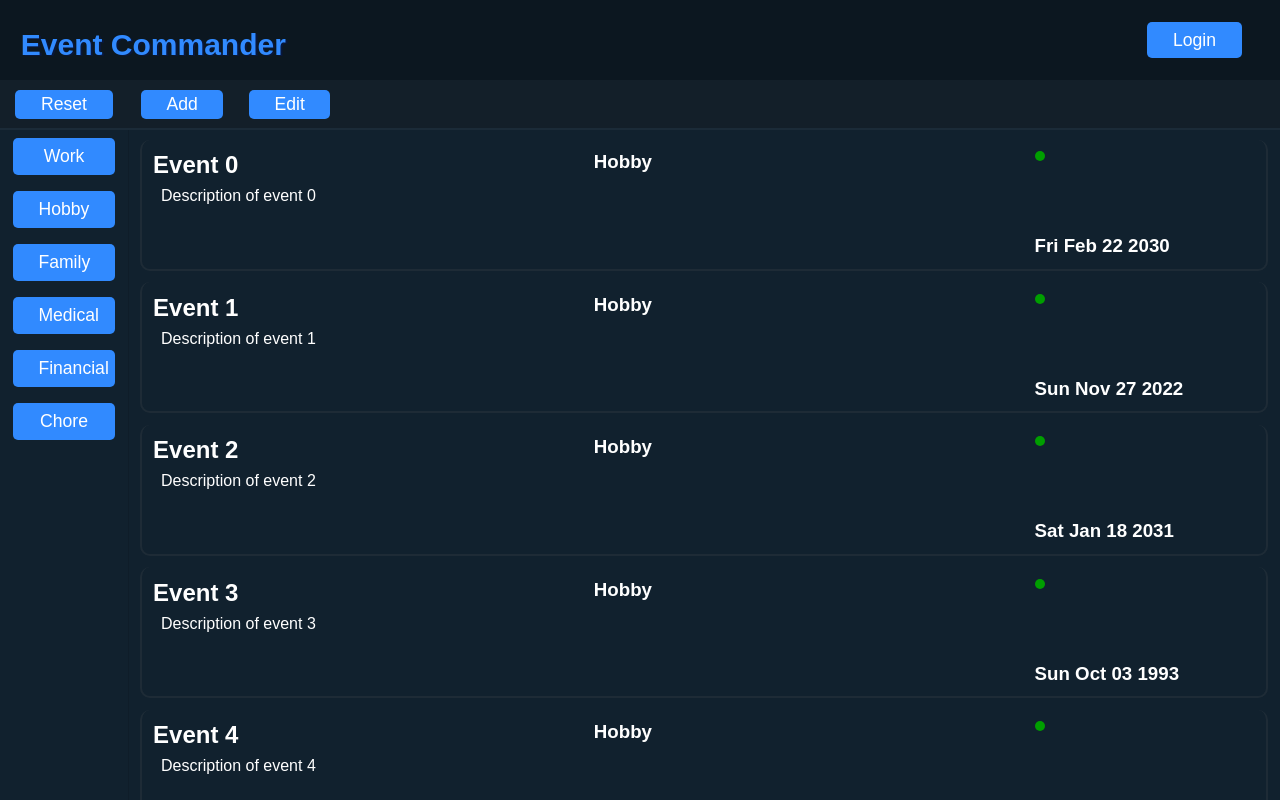
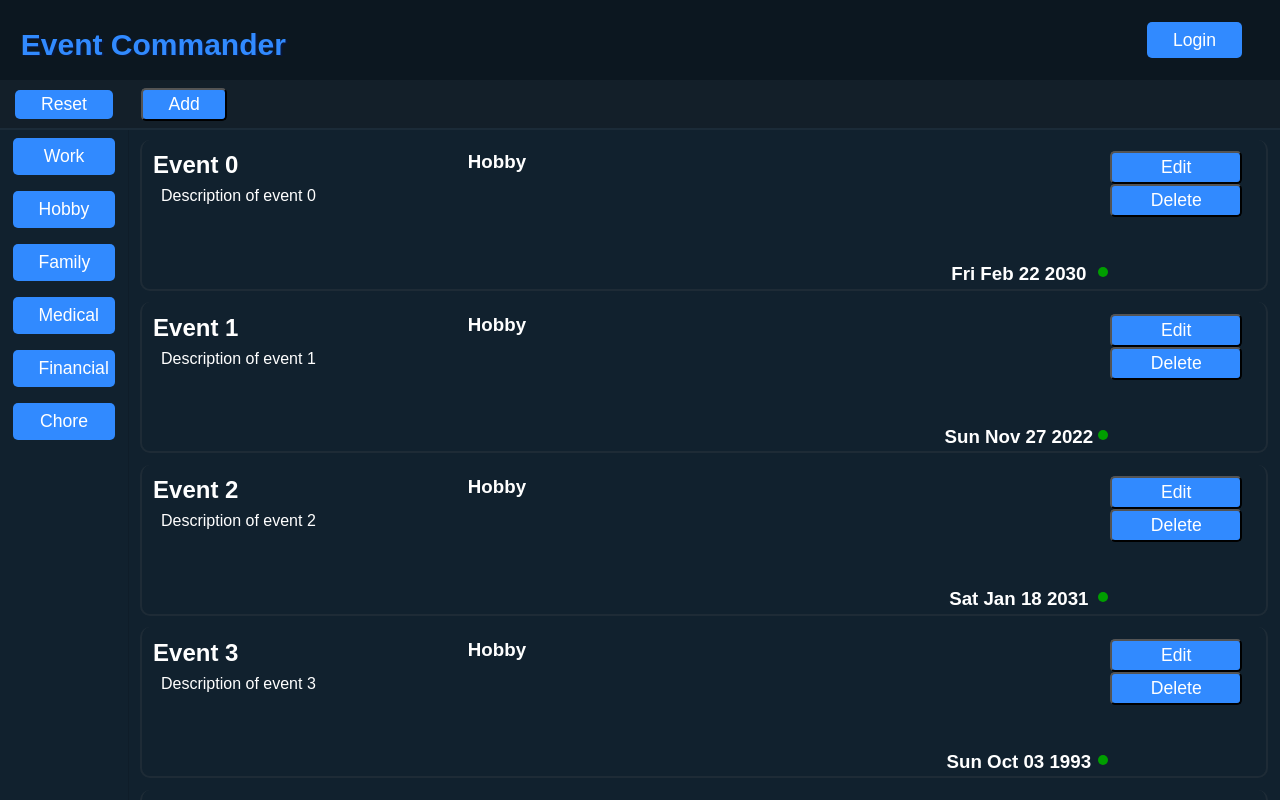
Before and after one commit to Stihl/EventCommander, an Angular app: page / in a window 1280 px wide. Built offline with nearby package versions, Linux system fonts and the light colour scheme.

Commit message:
added service function to pass add event data to events array in core service

```diff
--- /dev/null
+++ b/db.json
@@ -0,0 +1,60 @@
+{
+    "events": [
+        {
+            "id": 1,
+            "title": "First Event ",
+            "description": "A short Description of the first event",
+            "category": "Hobby",
+            "eventDate": 421422421421
+        },
+        {
+            "id": 2,
+            "title": "Second Time",
+            "description": "We are here at the second event",
+            "category": "Chore",
+            "eventDate": 8080823123220
+        },
+        {
+            "id": 3,
+            "title": "Third ",
+            "description": "If only i had an AI that could generate these for me.",
+            "category": "Work",
+            "eventDate": 421422421421
+        },
+        {
+            "id": 4,
+            "title": "Quad",
+            "description": "Cycle, Or better known as a car.",
+            "category": "Hobby",
+            "eventDate": 8080823123220
+        },
+        {
+            "id": 5,
+            "title": "Cinco",
+            "description": "De mayo",
+            "category": "Family",
+            "eventDate": 8080823123220
+        },
+        {
+            "id": 6,
+            "title": "Hex",
+            "description": "not the devil machines again",
+            "category": "Financial",
+            "eventDate": 421422421421
+        },
+        {
+            "id": 7,
+            "title": "okay",
+            "description": "Help me chat gipitee",
+            "category": "Medical",
+            "eventDate": 8080823123220
+        }
+    ],
+    "categories": [
+        {"category":"Work"},
+        {"category":"Hobby"},
+        {"category":"Family"},
+        {"category":"Medical"},
+        {"category":"Financial"},
+        {"category":"Chore"}]
+}
--- a/package.json
+++ b/package.json
@@ -20,6 +20,7 @@
     "@angular/router": "^17.1.0",
     "@ng-bootstrap/ng-bootstrap": "^16.0.0-rc.2",
     "bootstrap": "^5.3.2",
+    "json-server": "^1.0.0-alpha.23",
     "rxjs": "~7.8.0",
     "tslib": "^2.3.0",
     "zone.js": "~0.14.3"
--- a/src/app/app.component.ts
+++ b/src/app/app.component.ts
@@ -2,6 +2,9 @@ import { Component, NgModule } from '@angular/core';
 import { EventsListComponent } from './events-list/events-list.component';
 import { FilterListComponent } from './filter-list/filter-list.component';
 import { NgIf, NgFor } from '@angular/common';
+import { Observable, Subscription, interval, of } from 'rxjs';
+import { calEvent } from './event';
+import { Location } from '@angular/common';
 
 @Component({
   selector: 'app-root',
@@ -13,7 +16,37 @@ export class AppComponent {
   loggedIn = false;
    //Im not sure that this is how we want to accomplish this. but maybe it can allow for events to be editted or removed by a bool.
   filterHost:string ="";
+  private firstObsSub: Subscription = new Subscription();
 
+  ngOnInit(){
+     /* this.firstObsSub = interval(1000).subscribe(count=>{
+      console.log(count);
+    }); */
+
+    /* const customInterObser = new Observable((observer)=>{
+      let count = 0;
+      setInterval(()=>{
+        observer.next(count);
+        if(count > 3){
+          observer.error(new Error('count is greater 3!'));
+        }
+        count++;
+      },1000);
+    });
+
+    this.firstObsSub = customInterObser.subscribe({
+      next: (data)=>{
+        data:console.log(data)
+      },
+      error:(error)=>{
+        alert(error.message)
+      }
+    }); */
+  }
+
+  ngOnDestroy():void{
+    /* this.firstObsSub.unsubscribe(); */
+  }
   //Should probably create a modal to enter the information
   addEvent(){
 
@@ -30,4 +63,5 @@ export class AppComponent {
     this.filterHost = filter;
   }
 
+
 }
--- a/src/app/events-list/events-list.component.css
+++ b/src/app/events-list/events-list.component.css
@@ -10,24 +10,7 @@
 #events-list::-webkit-scrollbar {
     display: none;
 }
-.event-future-indicator{
-    display: block;
-    border-radius: 5px;
-    width: 10px;
-    height: 10px;
-    background-color: rgb(0, 158, 0);
-    grid-column: 4;
-    grid-row: 4;
-}
-.event-past-indicator{
-    display: block;
-    border-radius: 5px;
-    width: 10px;
-    height: 10px;
-    background-color: rgb(255, 196, 0);
-    grid-column: 4;
-    grid-row: 4;
-}
+
 
 .event-body{
     margin: 1%;
@@ -36,8 +19,8 @@
     border:2px solid rgba(105, 105, 105, 0.158);
     border-top: none;
     display: grid;
-    grid-template-columns: 1fr 1fr .5fr;
-    grid-template-rows: 1fr 2fr .5fr;
+    grid-template-columns: 1fr 1fr 1fr .5fr;
+    grid-template-rows: 1fr 2fr 1fr .5fr;
 
 }
 .event-body:hover {
@@ -55,16 +38,56 @@
 .event-category{
     grid-column: 2;
     grid-row: 1;
+
 }
 .event-desc{
     padding: 1vh;
-    grid-row: 2;
+    grid-row-start: 2;
+    grid-row-end: span 2;
     grid-column-start: 1;
-    grid-column-end: span 4;
+    grid-column-end: span 3;
+
 }
 .event-time{
-    grid-row: 3;
-    grid-column: 3;
+    grid-row-start: 4;
+    grid-row-end: span 4;
+    grid-column-start: 3;
+    grid-column-end: span 3;
+    display: flex;
+    justify-self: center;
+}
+.tense-indicator{
+    display: flex;
+    grid-column-start: 4;
+    grid-column-end: span 4;
+    grid-row-start: 3;
+    grid-row-end: span 4;
+    justify-self: start;
+    align-self: end;
+}
+.event-future-indicator{
+    display: block;
+    border-radius: 5px;
+    width: 10px;
+    height: 10px;
+    background-color: rgb(0, 158, 0);
+
+}
+.event-past-indicator{
+    display: block;
+    border-radius: 5px;
+    width: 10px;
+    height: 10px;
+    background-color: rgb(255, 196, 0);
+}
+.event-options{
+    grid-row-start: 1;
+    grid-row-end: span 2;
+    grid-column: 4;
+    display:flex;
+    flex-wrap: wrap;
+    justify-items: center;
+    flex-direction: column;
 }
 /* Button style */
 .btn-primary {
--- a/src/app/events-list/events-list.component.html
+++ b/src/app/events-list/events-list.component.html
@@ -1,5 +1,5 @@
 <div id="option-bar">
-    <a *ngFor="let option of options" class="btn-options">{{option}}</a>
+    <button (click)="addEvent()" class="btn-options">Add</button>
 </div>
 <div id="events-list">
 
@@ -7,17 +7,21 @@
         <h2 class="event-title">{{event.title}}</h2>
         <h3 class="event-category">{{event.category}}</h3>
         <p class="event-desc">{{event.description}}</p>
+
         <h3 class="event-time">{{event.eventDate.toDateString()}}</h3>
-        <div>
+        <div class="tense-indicator">
             <div *ngIf="event.eventDate.getMilliseconds() > dateToday.getMilliseconds(); else elseBlock">
                 <div class="event-future-indicator"></div>
             </div>
             <ng-template #elseBlock>
                 <div class="event-past-indicator"></div>
             </ng-template>
+        </div>
+        <div class="event-options">
+            <button (click)="editEvent()" class="btn-options">Edit</button>
+            <button (click)="deleteEvent()" class="btn-options">Delete</button>
+        </div>
 
-
-        </div>
 
 
     </div>
--- a/src/app/events-list/events-list.component.ts
+++ b/src/app/events-list/events-list.component.ts
@@ -1,7 +1,7 @@
 import { Component, Input, SimpleChanges } from '@angular/core';
 import { calEvent } from '../event';
 import { EventCoreService } from '../../event-core.service';
-import { Observable, BehaviorSubject, Subscriber } from 'rxjs';
+import { Observable, BehaviorSubject, Subscriber, of } from 'rxjs';
 
 @Component({
   selector: 'app-events-list',
@@ -9,16 +9,31 @@ import { Observable, BehaviorSubject, Subscriber } from 'rxjs';
   styleUrl: './events-list.component.css'
 })
 export class EventsListComponent {
+
   constructor(private event_c: EventCoreService) { }
+
   events:calEvent[] = [];
   filteredEvents:calEvent[] = [];
-  options:string[] = ["Add", "Edit"];
   dateToday = new Date(Date.now())
-  //eventAdd = new Observable();
+
 
   ngOnInit():void {
     this.getEvents();
   }
+  /*
+  pushEvent(): Observable<calEvent> {
+    const newEvent = of({
+
+        id: 20,
+        title: "Event "+ 20,
+        description: `Description of event ${20}`,
+        category: "Hobby",
+        eventDate: new Date(Date.now() * (Math.random()*1.5))
+
+    });
+    return newEvent;
+  }
+  */
 
   ngOnChanges(changes: SimpleChanges):void {
     const filter: string = changes['filterIn'].currentValue;
@@ -44,6 +59,38 @@ export class EventsListComponent {
     });
   } */
 
+  /*
+  addEvent():void{
+    console.log("Did")
+    this.event_c.activatedSubject.next({
+      id: 20,
+      title: "Event "+ 20,
+      description: `Description of event ${20}`,
+      category: "Hobby",
+      eventDate: new Date(Date.now() * (Math.random()*1.5))
+    });
+
+  }
+  */
+
+  //Using setter NON-Observable
+  addEvent():void{
+    this.event_c.setEvent({
+      id: 20,
+      title: "Event "+ 20,
+      description: `Description of event ${20}`,
+      category: "Work",
+      eventDate: new Date(Date.now() * (Math.random()*1.5))
+    });
+  }
+
+
+  editEvent(){
+
+  }
+  deleteEvent(){
+
+  }
   resetEvents(): void {
     this.filteredEvents = this.events;
   }
--- a/src/event-core.service.ts
+++ b/src/event-core.service.ts
@@ -1,13 +1,15 @@
 import { Injectable } from '@angular/core';
+import { HttpClient } from '@angular/common/http';
 import { calEvent } from './app/event';
-import { Observable, Subscription, of } from 'rxjs';
-import { EventsListComponent } from './app/events-list/events-list.component';
+import { Observable, Subscription, of, Subject } from 'rxjs';
 
 @Injectable({
   providedIn: 'root'
 })
 
 export class EventCoreService {
+
+  activatedSubject = new Subject<calEvent>();
 
   constructor() {
     for(let x:number= 0; x < 10; x++){
@@ -22,20 +24,24 @@ export class EventCoreService {
 
     }
   }
-  events:calEvent[] = [];
+  //private firstObsSub: Subscription = new Subscription();
+  private events:calEvent[] = [];
 
   ngOnInit(): void{
+    //this.addEvents();
+  }
+  ngOnDestroy(){
 
   }
+  setEvent(event:calEvent):void {
+    this.events.push(event);
+  }
+  /*
+  newEvent(event:calEvent):Observable<calEvent> {
 
-/*   newEvent():void {
-    this.eventListComp.addEvent().subscribe((Subscription)=>{
-      subscribeOn
-    })
-    this.events.push(event);
-    let tempEvent = of(event);
-
-  } */
+    return  this.events.push(event); //HTTP call
+  }
+  */
 
   getEvents(): Observable<calEvent[]> {
     const eventsList = of(this.events);
```
Also changed, not shown: 1 other file (tests, documents, lock files or other folders).
